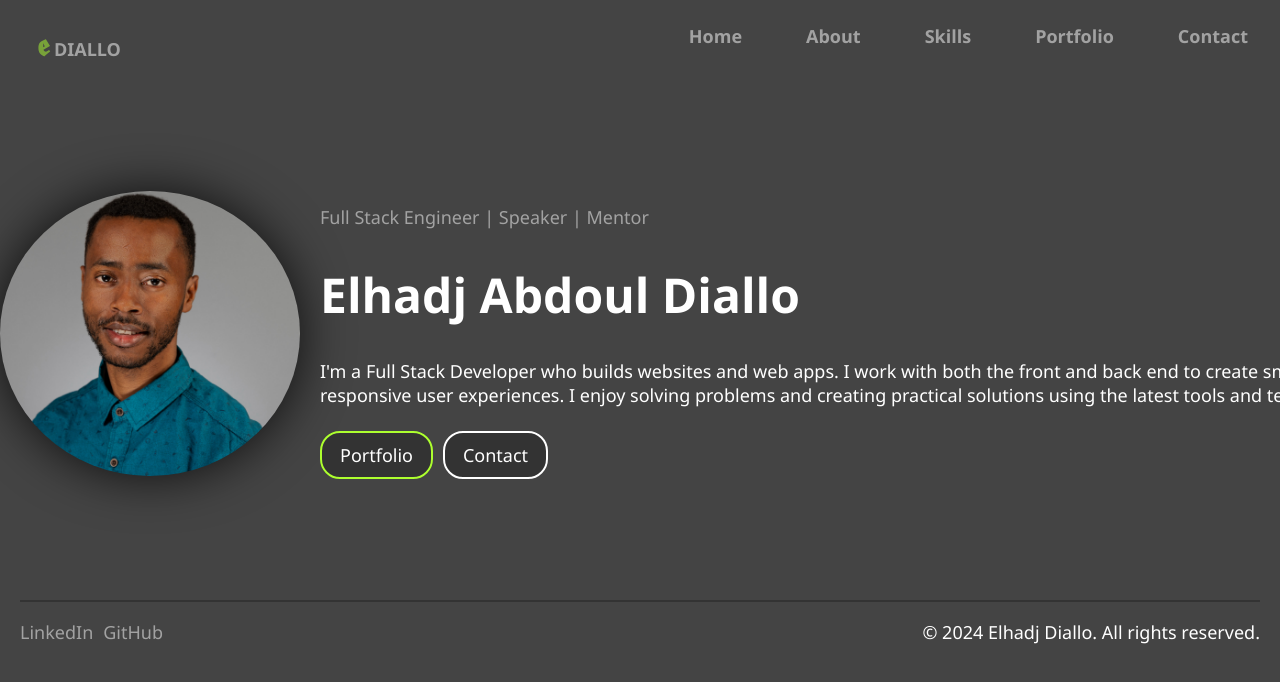
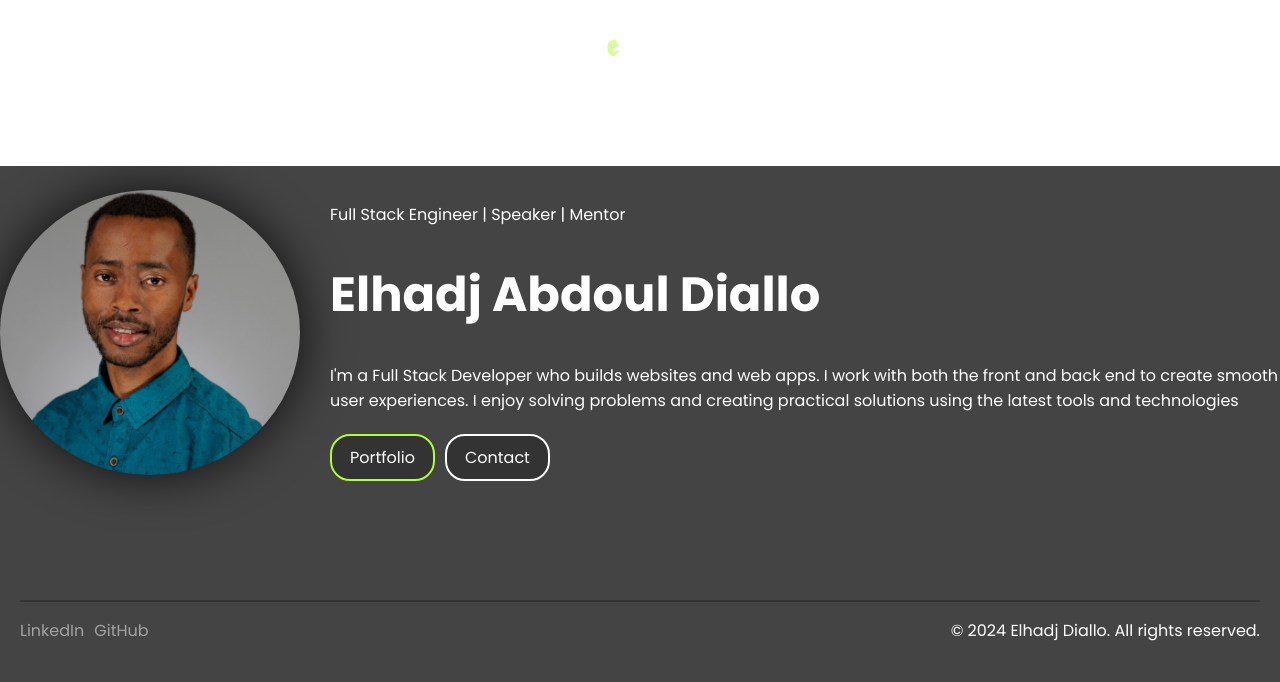
Before and after one commit to eediallo/eediallo.github.io, a React (Create React App) app in the folder my-portfolio/: page / in a window 1280 px wide. Shown: the top 682 px of the page. Built offline with nearby package versions, Linux system fonts and the light colour scheme.

Commit message:
import Poppins font

```diff
--- a/my-portfolio/src/App.css
+++ b/my-portfolio/src/App.css
@@ -1,3 +1,7 @@
+
+@import url('https://fonts.googleapis.com/css2?family=Poppins:ital,wght@0,100;0,200;0,300;0,400;0,500;0,600;0,700;0,800;0,900;1,100;1,200;1,300;1,400;1,500;1,600;1,700;1,800;1,900&display=swap');
+
+
 * {
   box-sizing: border-box;
 }
@@ -18,17 +22,28 @@
 }
 
 body {
-  font-family: 'Segoe UI', Tahoma, Geneva, Verdana, sans-serif;
-  font-size: 18px;
+  font-family: Poppins;
+  font-size: 400;
   background-color: var(--background-color);
   color: var(--white);
 }
 
-.nav-bar {
-  display: flex;
-  justify-content: space-between;
-  background-color: var(--background-color);
-  color: var(--white);
+.app{
+  width: 100%;
+  align-items: center;
+  animation: fade-in 3s cubic-bezier(.39,.575,.565,1) both;
+  display: grid;
+  height: 100%;
+}
+
+.title{
+  color: hsla(0, 0%, 100%, .5);
+  font-family: Poppins;
+  font-size: 24px;
+  font-style: normal;
+  font-weight: 400;
+  line-height: 35px;
+  margin-top: 44px;
 }
 
 button {
@@ -50,20 +65,16 @@ h4 {
 .main-home {
   display: flex;
   align-items: center;
-  justify-content: space-around;
+  justify-content: space-evenly;
   height: 528px;
   width: 1413px;
-  gap: 20px;
+  gap: 30px;
 }
 
 .profile-description{
   width: 100%;
 }
 
-
-#title {
-  opacity: 50%;
-}
 
 #name {
   font-size: 48px;
@@ -275,6 +286,12 @@ footer {
   .port-contact-btn{
     justify-content: center;
   }
+
+  #title{
+    font-size: 20px;
+    margin-top: 0;
+    text-align: center;
+  }
 }
 
 
```
